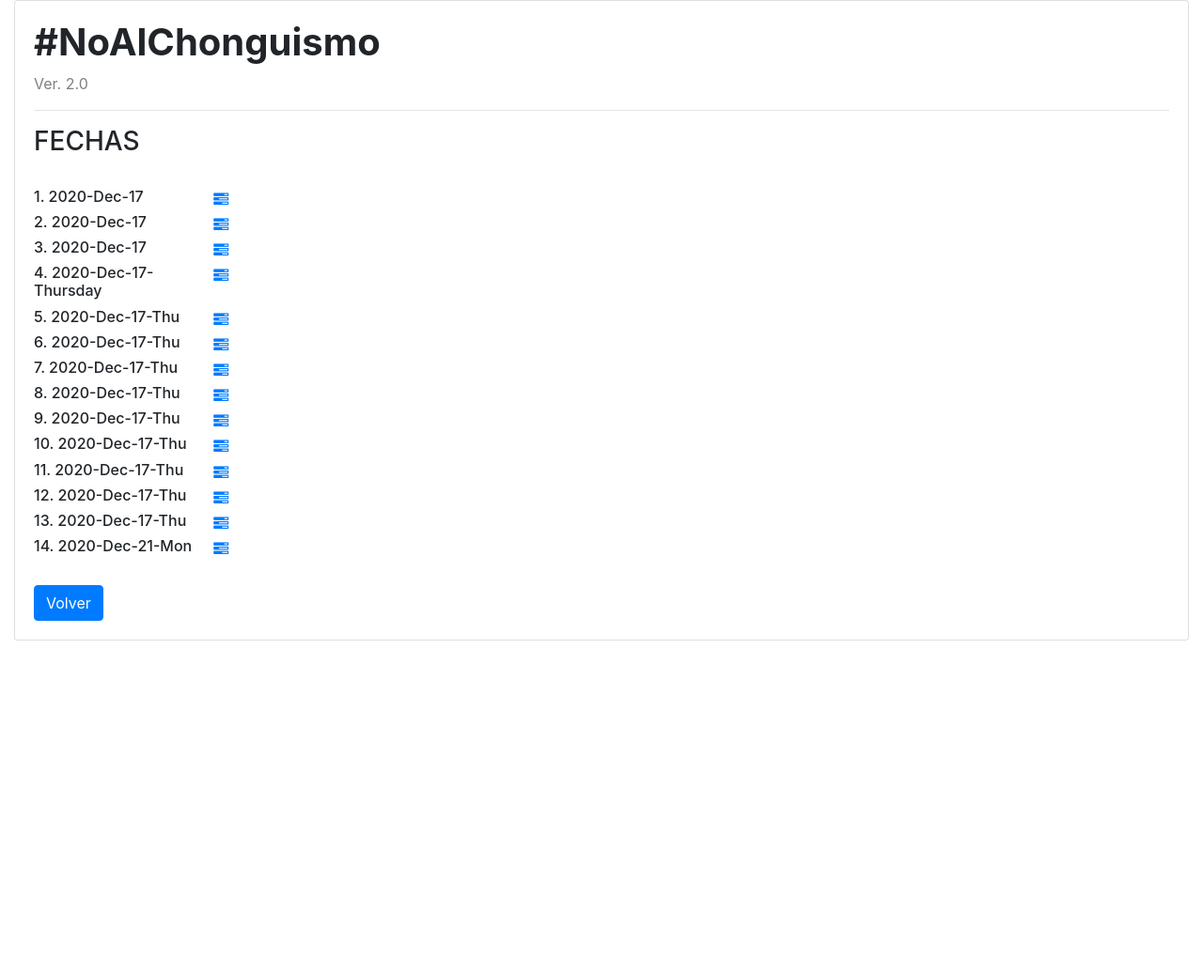
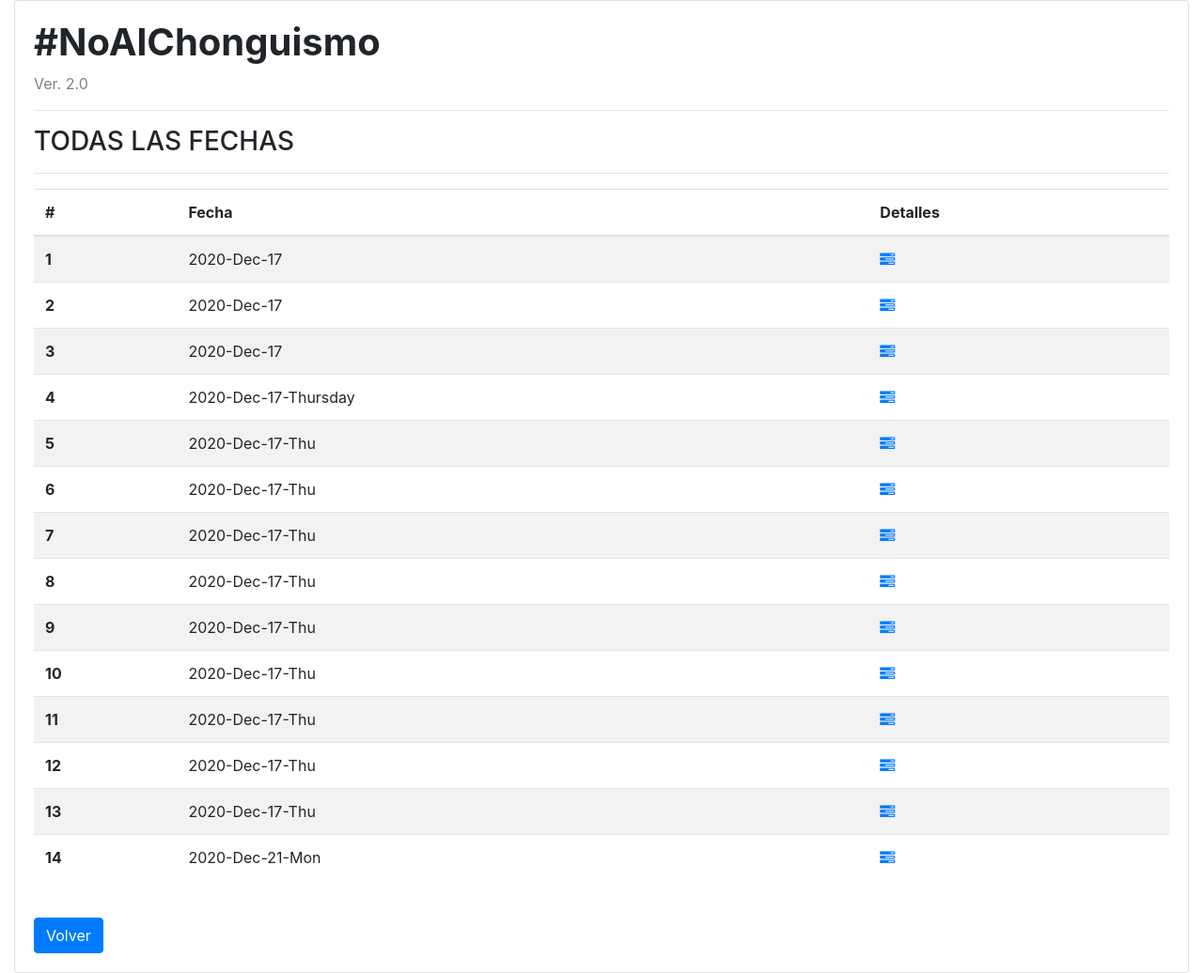
Before and after one commit to ozkrpy/AFSA_sorteos-py, a Flask app: page /historico in a window 1280 px wide. Shown: the part 88-1124 px from the top of the page at 94% size. Before the commit the page ends 770 px from the top, so only its background shows below. Run offline with Flask 2, Linux system fonts and the light colour scheme; data comes from the database, SQL or seed files in the repository; both versions use the stored data as it was after the commit; some libraries are stand-ins or nearby versions.

Commit message:
correccion de las vistas

```diff
--- a/templates/detalle.html
+++ b/templates/detalle.html
@@ -4,6 +4,7 @@
 <div class="container-fluid">
   <form action="{{ url_for('detalles', equipos_id=equipos_id) }}" method="post">
     <h3>DISTRIBUCION DE LOS EQUIPOS</h3>
+    <hr>
     <h5>EQUIPOS DE LA FECHA: <i>{{ nombre }}</i></h5>
     <div class="row">
         {% for equipo in equipos %}
--- a/templates/historico.html
+++ b/templates/historico.html
@@ -1,18 +1,32 @@
 {% extends "base.html" %}
 
 {% block main %}
-    <h3>FECHAS</h3>
-    <br>
-    {% for equipo in equipos %}
-    <div class="row">
-        <div class="col-sm-2">
-            <h6>{{ equipo.id }}. {{ equipo.nombre }}</h6>
-        </div>
-        <div class="col-sm-0">
-            <a href="{{ url_for('detalles', equipos_id=equipo.id) }}"><i class="fa fa-tasks"></i></a>
-        </div>
+    <h3>TODAS LAS FECHAS</h3>
+    <hr>
+    <div class="d-flex flex-row d-flex align-items-center">
+        <table class="table table-striped">
+            <thead>
+                <tr>
+                  <th scope="col">#</th>
+                  <th scope="col">Fecha</th>
+                  <th scope="col">Detalles</th>
+                </tr>
+            </thead>
+            <tbody>
+                {% for equipo in equipos %}
+                <tr>
+                    <th scope="row">{{ equipo.id }}</th>
+                    <td>{{ equipo.nombre }}</td>
+                    <td class="align-self-end">
+                        <a href="{{ url_for('detalles', equipos_id=equipo.id) }}">
+                            <i class="fa fa-tasks"></i>
+                        </a>
+                    </td>
+                </tr>
+                {% endfor %}
+            </tbody>
+        </table>
     </div>
-    {% endfor %}
     <br>
     <div>
         <a href="{{ url_for('index') }}" class="btn btn-primary">Volver</a>
```
Also changed, not shown: templates/add.html (+6 -5 lines), templates/home.html (+4 -4 lines), templates/update.html (+9 -6 lines), data.db.
